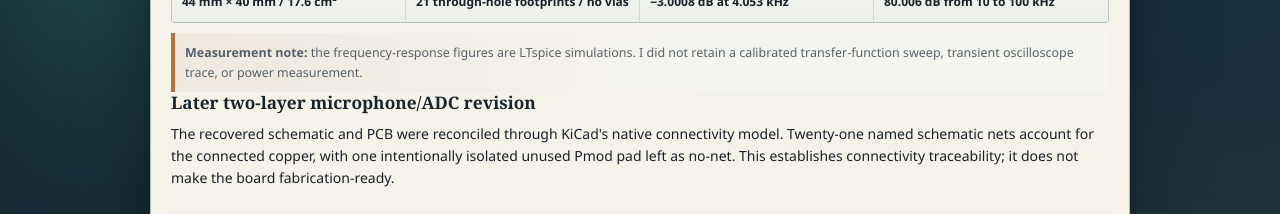
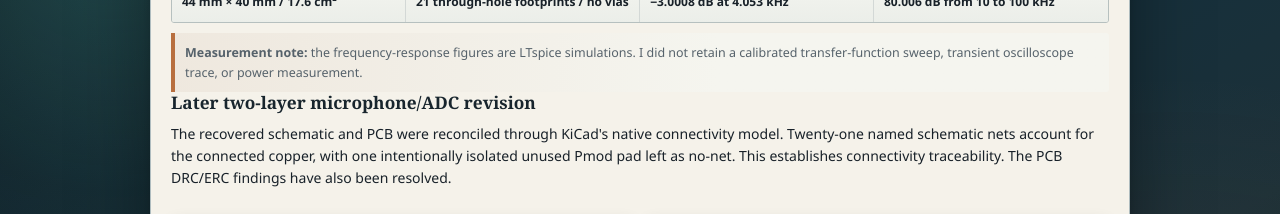
Before and after one commit to Borek-32/borek-32.github.io, a plain HTML site: page projects/mfcc-project.html in a window 1280 px wide. Shown: the part 6520-6734 px from the top of the page. Drawn offline with Linux system fonts and the light colour scheme.

Commit message:
Remove remaining outdated MFCC fabrication caveat

```diff
--- a/projects/mfcc-project.html
+++ b/projects/mfcc-project.html
@@ -355,7 +355,7 @@
             The recovered schematic and PCB were reconciled through KiCad's native connectivity
             model. Twenty-one named schematic nets account for the connected copper, with one
             intentionally isolated unused Pmod pad left as no-net. This establishes connectivity
-            traceability; it does not make the board fabrication-ready.
+            traceability. The PCB DRC/ERC findings have also been resolved.
           </p>
 
           <div class="evidence-gallery hardware-gallery">
```
